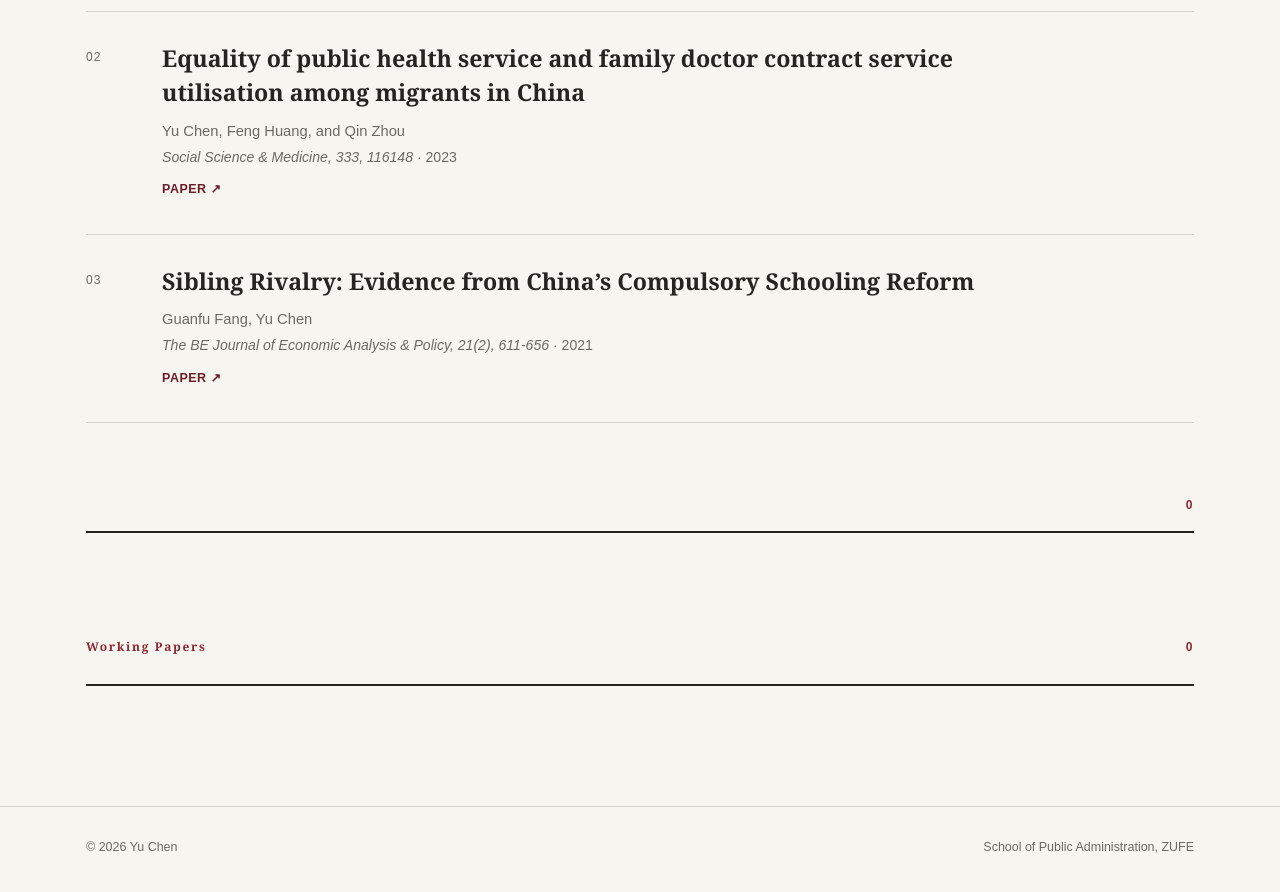
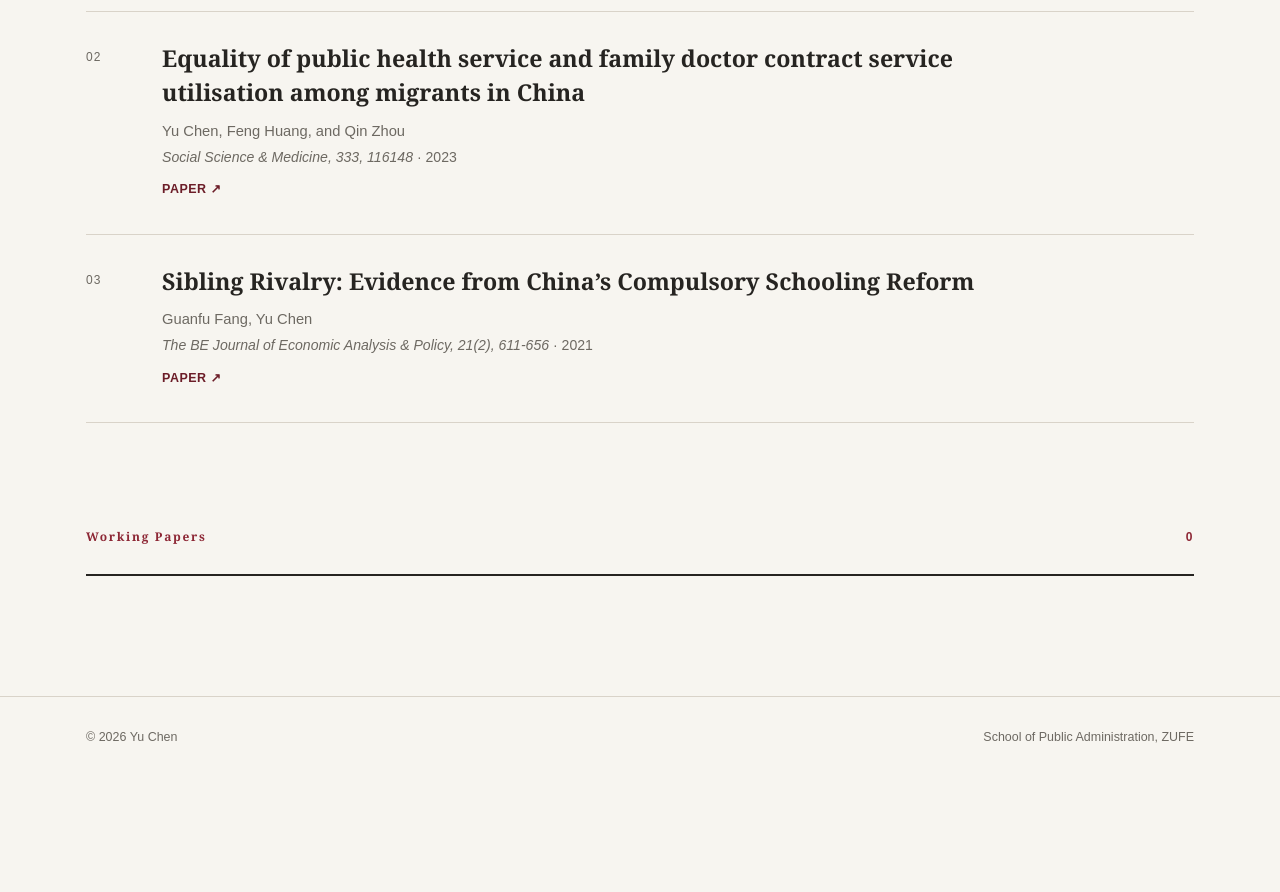
Before and after one commit to hi-yuchen/hi-yuchen.github.io, a Jekyll site: the page built from _pages/research.html, in a window 1280 px wide and 900 px high, scrolled down 769 px. Shown: the top 892 px of the window. Built offline with Jekyll 4.4.1, drawn with Linux system fonts in a browser that asks for light colours; after the commit the page ends 1560 px from its top, so only the background shows below that.

Commit message:
Remove 'under_review' from research groups

```diff
--- a/_pages/research.html
+++ b/_pages/research.html
@@ -11,7 +11,7 @@ description: "Publications and current research by Yu Chen."
     <p><span class="lang-en">Research on long-term care, health, and labor markets.</span><span class="lang-zh">研究主要关注长期护理、健康与劳动市场。</span></p>
   </header>
 
-  {% assign groups = "published,under_review,working_papers" | split: "," %}
+  {% assign groups = "published,working_papers" | split: "," %}
   {% for group in groups %}
     {% assign papers = site.data.research[group] %}
     <section class="publication-section" aria-labelledby="{{ group }}-title">
```
